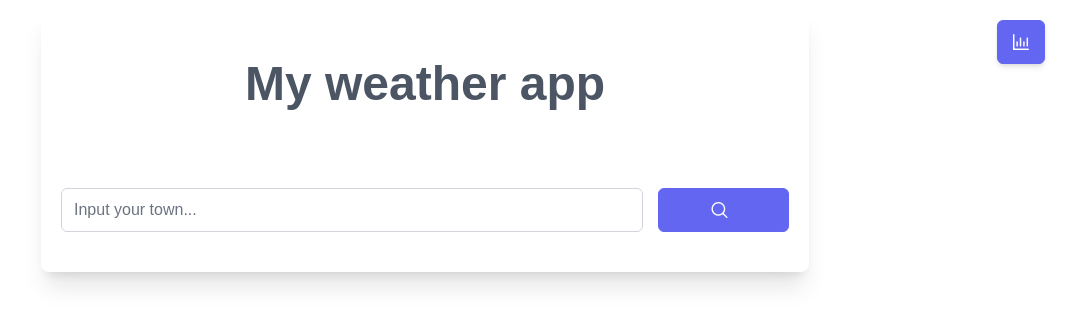
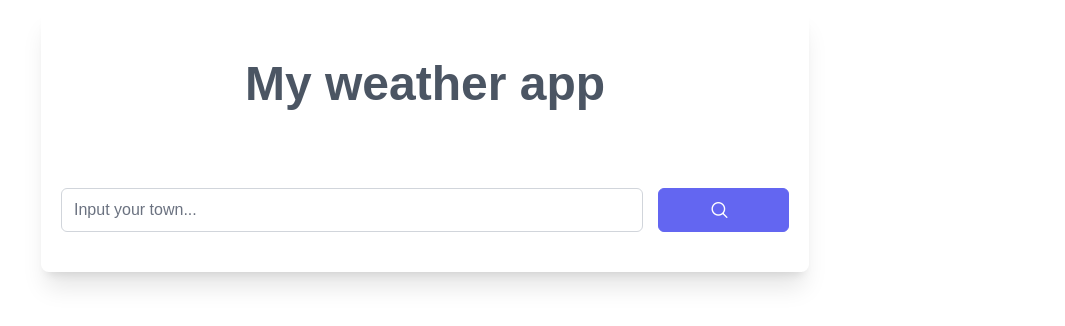
Before and after one commit to burydmitri/weather-app, a Vue app in the folder vite-project/: page / in a window 1280 px wide. Shown: the top 326 px of the page, without its empty margins (215-1280 px from the left). Built offline with nearby package versions, Linux system fonts and the light colour scheme; a web font is replaced by a local one.

Commit message:
fixed: button is visible when we fetched forecast

```diff
--- a/vite-project/src/components/AverageButton.vue
+++ b/vite-project/src/components/AverageButton.vue
@@ -1,8 +1,10 @@
 <template>
     <Button
+        text raised
         aria-label="Submit"
         icon="pi pi-chart-bar"
-        @click="toggleShowAverage"
+        :class="{ hidden: !forecastStore.forecast.length }"
+        @click="forecastStore.toggleShowAverage"
     />
 </template>
 
@@ -11,5 +13,5 @@
     import Button from 'primevue/button';
     import { useForecastStore } from '../stores/forecast-store'
 
-    const { toggleShowAverage } = useForecastStore();
+    const forecastStore = useForecastStore();
 </script>
```
